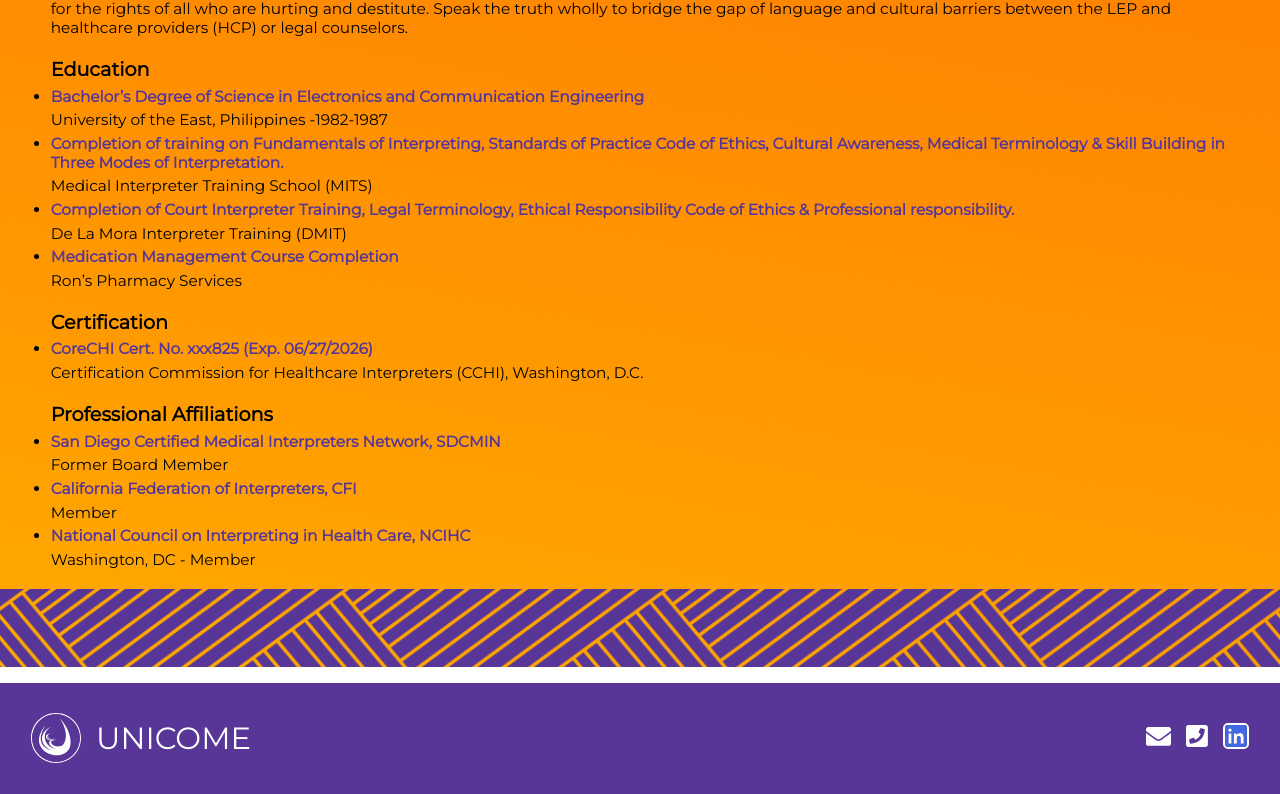
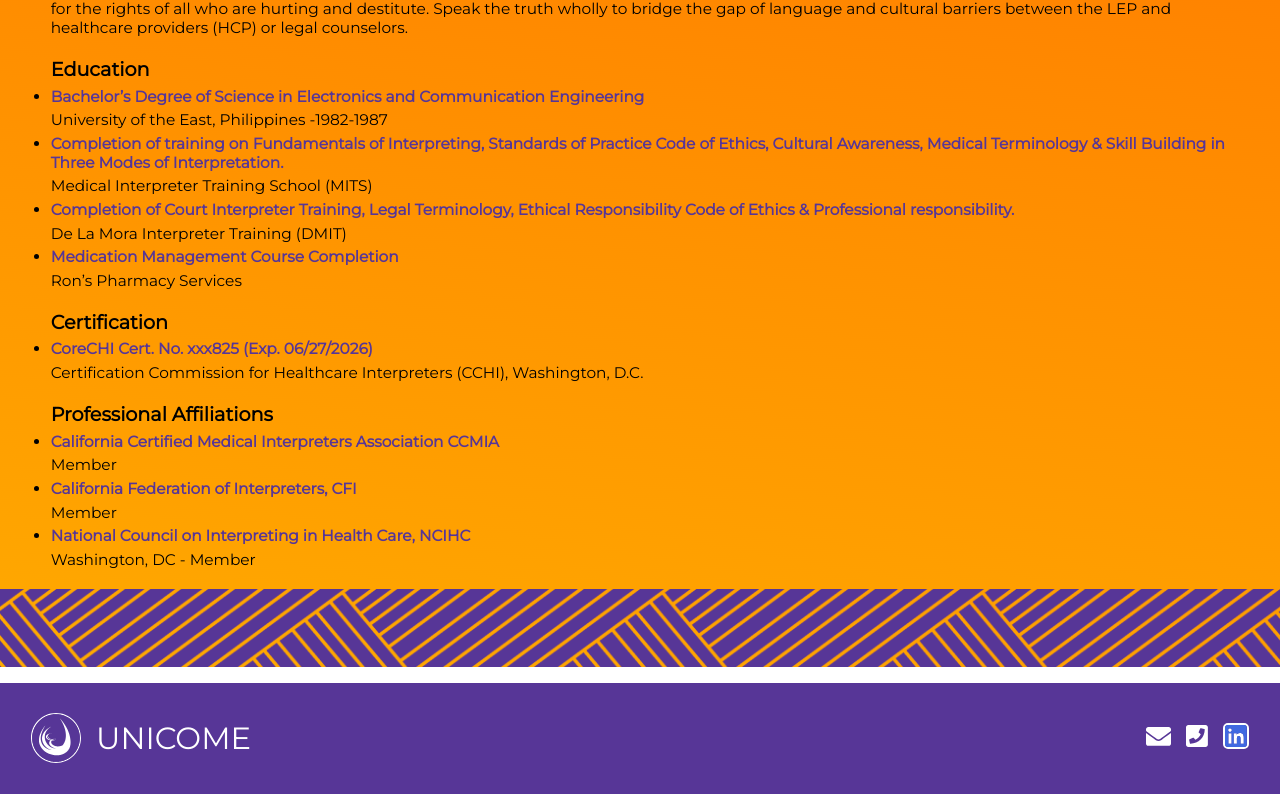
Before and after one commit to clydebaron2000/unicome, a React (Create React App) app in the folder client/: page /about in a window 1280 px wide. Shown: the part 681-1475 px from the top of the page. Built offline with nearby package versions, Linux system fonts and the light colour scheme.

Commit message:
text changes for about pages 05182023 pt2

```diff
--- a/client/src/components/ModalAndButton/index.jsx
+++ b/client/src/components/ModalAndButton/index.jsx
@@ -47,12 +47,12 @@
                             <Phone/>
                             <div>+(619) 410 4277</div>
                         </motion.a>
-                        <motion.a href='https://www.linkedin.com/in/glen-lubao-1849ab46/'
+                        <motion.a href='https://www.linkedin.com/in/Glen-Lubao-dba-UNICOME/'
                             whileHover={{scale:1.1}}
                             whileTap={{scale:0.9}}
                         >
                             <Linkedin className='linkedin'/>
-                            <div>@glen-lubao-1849ab46</div>
+                            <div>@Glen-Lubao-dba-UNICOME</div>
                         </motion.a>
                     </div>
 				</Modal>
--- a/client/src/pages/about/index.jsx
+++ b/client/src/pages/about/index.jsx
@@ -108,8 +108,8 @@
                 <h3>Professional Affiliations</h3>
                 <ul>
                     <li>
-                        <h4>San Diego Certified Medical Interpreters Network, SDCMIN</h4>
-                        <p>Former Board Member</p>
+                        <h4>California Certified Medical Interpreters Association CCMIA</h4>
+                        <p>Member</p>
                     </li>
                     <li>
                         <h4>California Federation of Interpreters, CFI</h4>
```
